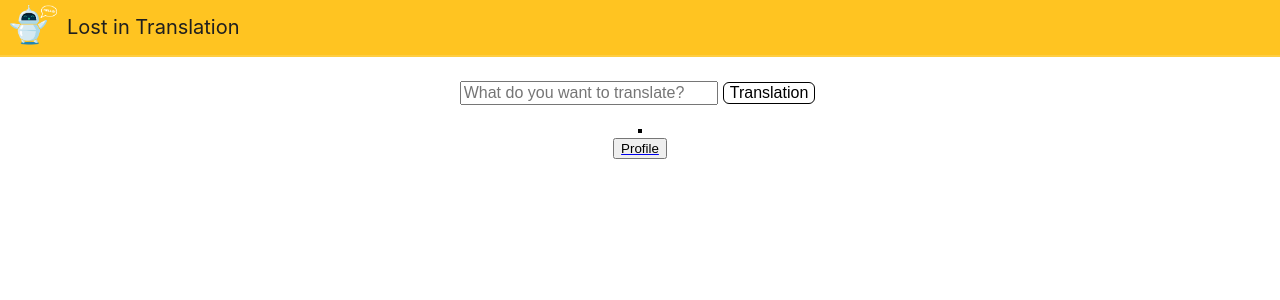
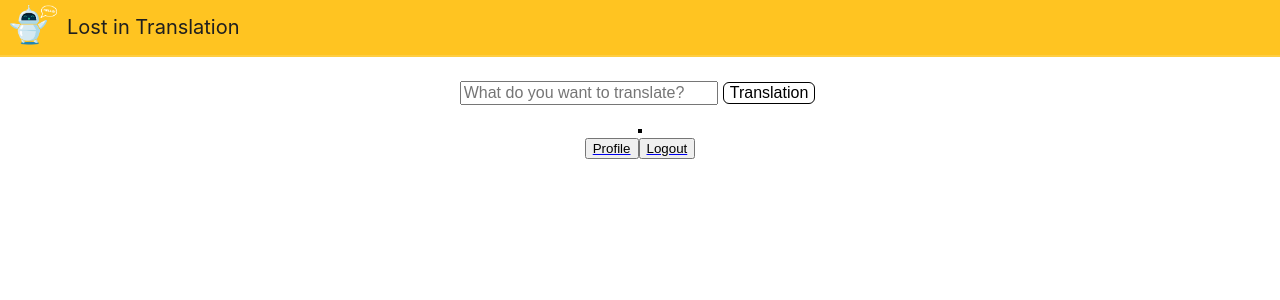
Before and after one commit to andreahn/lost-in-translation, a React (Create React App) app: page /translation in a window 1280 px wide. Shown: the top 300 px of the page. Built offline with nearby package versions, Linux system fonts and the light colour scheme; sample sign-in values are in the browser's storage.

Commit message:
FEAT: logout button @TranslationPA

```diff
--- a/src/Components/Views/TranslationPage.js
+++ b/src/Components/Views/TranslationPage.js
@@ -29,7 +29,7 @@ const TranslationPage = () => {
     newTranslationsArray.push(translationInput)
     event.preventDefault()
     let translationArray = translationInput.split("");
-    if(translationInput != 0) {
+    if(translationInput !== 0) {
       setTranslations(translationArray.map((letter) => <img src={require(`../../assets/individial_signs/${letter}.png`)} alt={letter}/>))
       addTranslationToUser(user.id, newTranslationsArray)
       let newUser = addTranslationToUser(user.id, newTranslationsArray)
@@ -46,6 +46,12 @@ const TranslationPage = () => {
     translationInput = translationInput.replace(/[^A-Za-z]/gi, '').toLowerCase()
   }
 
+  const logout = () => {
+    localStorage.removeItem('storedUser')
+    setUser({username: "", translations: [], id: 0})
+    navigator('/')
+  }
+
 
   return (
     <>
@@ -58,7 +64,9 @@ const TranslationPage = () => {
         <button type="button">
           Profile
         </button>
-
+        <button onClick={logout}>
+          Logout
+        </button>
       </NavLink>
     </>
     );
```
